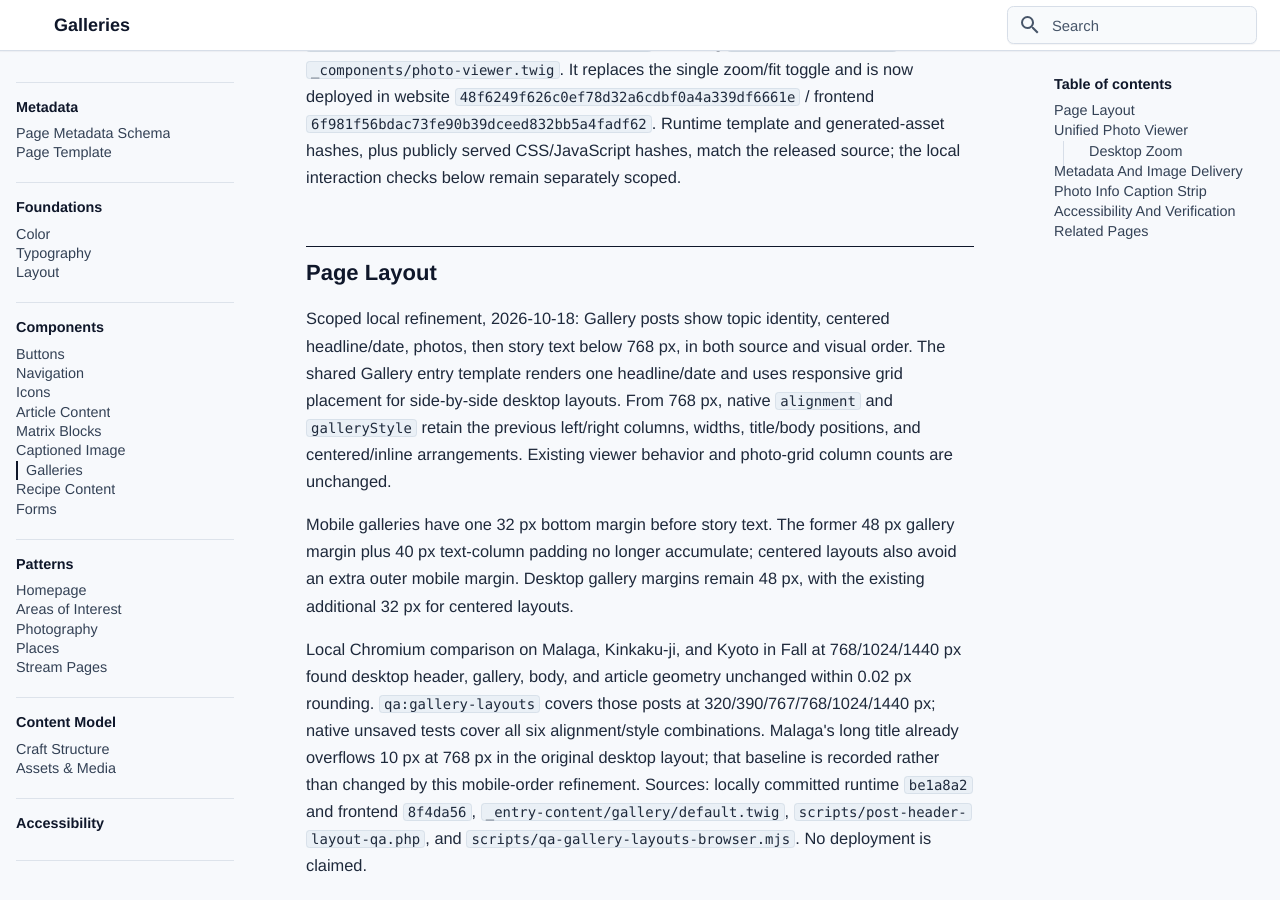
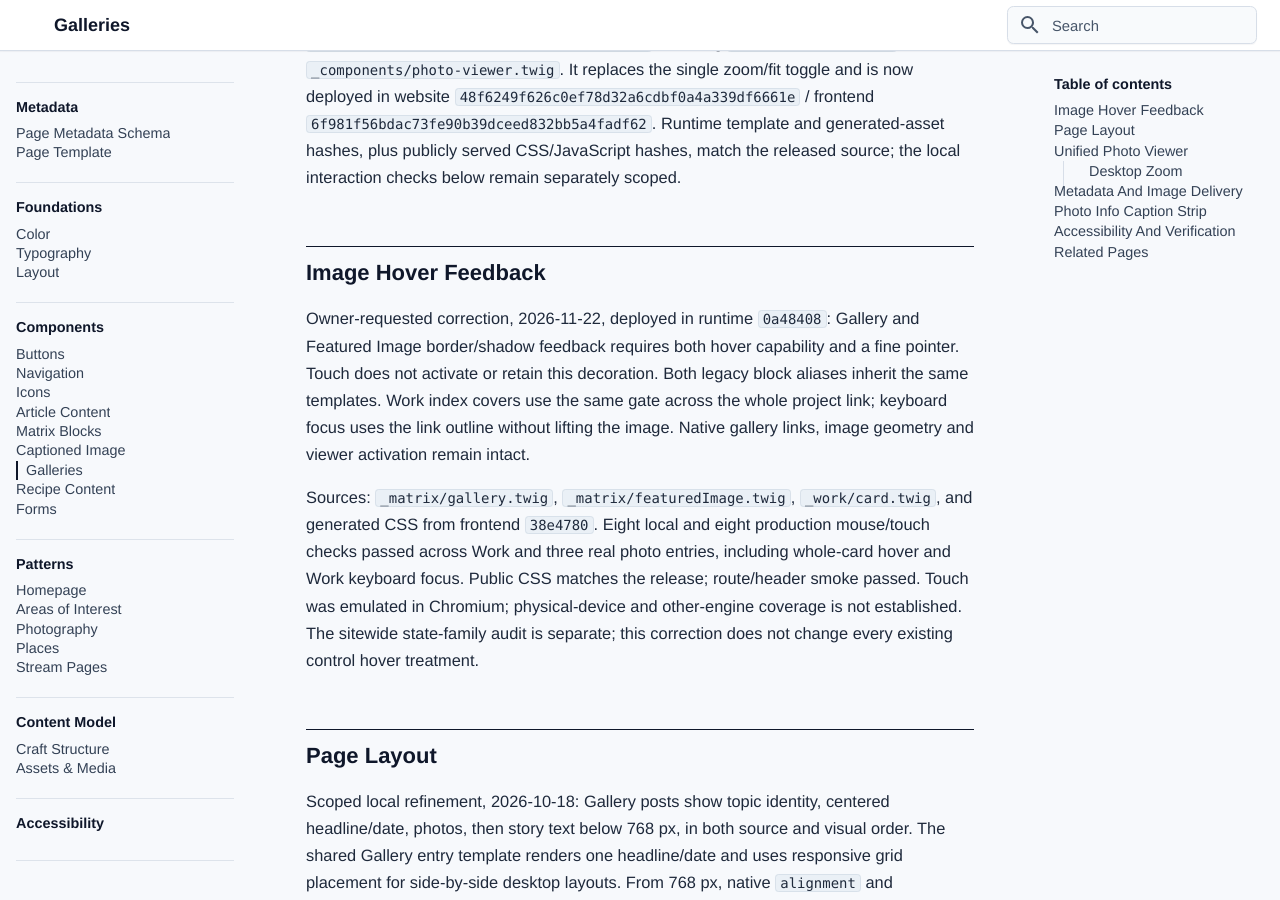
Before and after one commit to bentilden/Design-System, an MkDocs documentation site: the page built from docs/components/galleries.md, in a window 1280 px wide and 900 px high, scrolled down 550 px. Built offline with MkDocs 1.6.1 and Material for MkDocs 9.7.7, drawn with Linux system fonts in a browser that asks for light colours; some web fonts are replaced.

Commit message:
Document hover-only media feedback
(cherry picked from commit 63d04e63c0c9e4cca0c58e561e50c516038dc64f)

```diff
--- a/docs/components/galleries.md
+++ b/docs/components/galleries.md
@@ -44,6 +44,12 @@ Galleries support both browsable grids and inline photographs. The same full-ima
 Scope: reviewed on 2026-09-28 in website `fcfbf500678f6c156155234846eac75e3c1bb232` and frontend `ddf33f7506eca4513b0755574ccfcb1e35d73ae0`. Production release `20260928174248` contains those verified source files; independent production checks are recorded below. Earlier released viewers and their checks remain historical evidence in [Places](../patterns/places.md#photo-viewer-and-recovery).
 
 Desktop zoom follow-up, 2026-09-28: the zoom treatment below was saved in website `b8af3d11a26eb6293591eb5e41fd429d6465cee7` and frontend `3443b68d9fd53629112cff7b96779a23667b45f1`, covering `src/photo-viewer.js` and `_components/photo-viewer.twig`. It replaces the single zoom/fit toggle and is now deployed in website `48f6249f626c0ef78d32a6cdbf0a4a339df6661e` / frontend `6f981f56bdac73fe90b39dceed832bb5a4fadf62`. Runtime template and generated-asset hashes, plus publicly served CSS/JavaScript hashes, match the released source; the local interaction checks below remain separately scoped.
+
+## Image Hover Feedback
+
+Owner-requested correction, 2026-11-22, deployed in runtime `0a48408`: Gallery and Featured Image border/shadow feedback requires both hover capability and a fine pointer. Touch does not activate or retain this decoration. Both legacy block aliases inherit the same templates. Work index covers use the same gate across the whole project link; keyboard focus uses the link outline without lifting the image. Native gallery links, image geometry and viewer activation remain intact.
+
+Sources: `_matrix/gallery.twig`, `_matrix/featuredImage.twig`, `_work/card.twig`, and generated CSS from frontend `38e4780`. Eight local and eight production mouse/touch checks passed across Work and three real photo entries, including whole-card hover and Work keyboard focus. Public CSS matches the release; route/header smoke passed. Touch was emulated in Chromium; physical-device and other-engine coverage is not established. The sitewide state-family audit is separate; this correction does not change every existing control hover treatment.
 
 ## Page Layout
 
```
